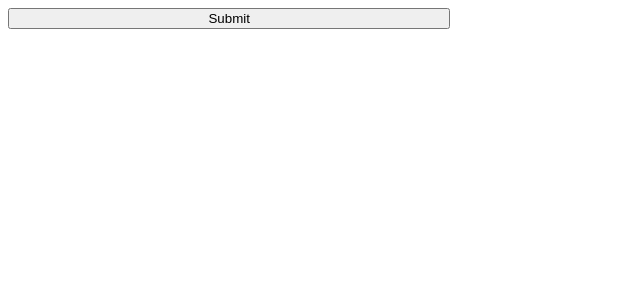
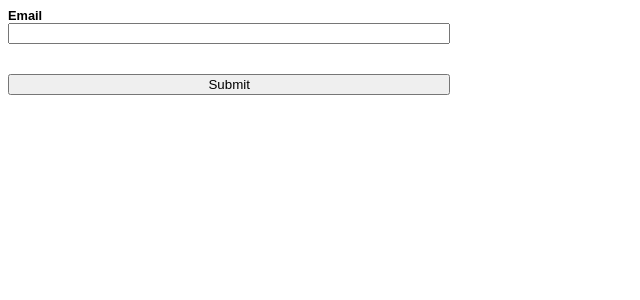
Before and after one commit to jeromeski/formik-reusable-components-demo, a React (Create React App) app: page / in a window 1280 px wide. Shown: the top 300 px of the page, without its empty margins (0-640 px from the left). Built offline with nearby package versions, Linux system fonts and the light colour scheme.

Commit message:
Formik - Input

```diff
--- a/src/components/FormikContainer.js
+++ b/src/components/FormikContainer.js
@@ -1,27 +1,33 @@
 import * as Yup from 'yup';
-import {Formik, Form} from 'formik'
+import { Formik, Form } from 'formik';
+import FormikControl from './FormikControl';
 
-function FormikContainer () {
-  const initialValues = {};
+function FormikContainer() {
+  const initialValues = {
+    email: ''
+  };
   const validationSchema = Yup.object({
-    //
-  })
-  const onSubmit = values => console.log('Form Data :', values)
-  return(
+    email: Yup.string().required('Required!')
+  });
+  const onSubmit = (values) => console.log('Form Data :', values);
+  return (
     <Formik
       initialValues={initialValues}
       onSubmit={onSubmit}
-      validationSchema={validationSchema}
-    >
-      {
-        (formik) => (
-          <Form>
-            <button type="submit">Submit</button>
-          </Form>
-        )
-      }
+      validationSchema={validationSchema}>
+      {(formik) => (
+        <Form>
+          <FormikControl
+            control="input"
+            name="email"
+            type="email"
+            label="Email"
+          />
+          <button type="submit">Submit</button>
+        </Form>
+      )}
     </Formik>
-  )
+  );
 }
 
 export default FormikContainer;
--- a/src/components/FormikControl.js
+++ b/src/components/FormikControl.js
@@ -1,17 +1,19 @@
-
+import Input from './Input';
 
 function FormikControl(props) {
-  const {control} = props
+  const { control, ...rest } = props;
 
-  switch(control) {
-    case 'input':
+  switch (control) {
+    case 'input': {
+      return <Input {...rest} />;
+    }
     case 'textarea':
     case 'select':
     case 'radio':
     case 'checkbox':
     case 'date':
-    default: return null
-
+    default:
+      return null;
   }
 }
 
--- a/src/components/Input.js
+++ b/src/components/Input.js
@@ -0,0 +1,16 @@
+import TextError from './TextError';
+
+const { Field, ErrorMessage } = require('formik');
+
+function Input(props) {
+  const { label, name, rest } = props;
+  return (
+    <div className="form-control">
+      <label htmlFor={name}>{label}</label>
+      <Field id={name} name={name} {...rest} />
+      <ErrorMessage name={name} component={TextError} />
+    </div>
+  );
+}
+
+export default Input;
--- a/src/components/TextError.js
+++ b/src/components/TextError.js
@@ -0,0 +1,7 @@
+import React from 'react';
+
+function TextError(props) {
+  return <div className="error">{props.children}</div>;
+}
+
+export default TextError;
--- a/src/styles.css
+++ b/src/styles.css
@@ -16,9 +16,26 @@
 
 .error {
   color: red;
+  font-size: 0.85rem;
 }
 
 .form-control {
   display: flex;
   flex-direction: column;
+  margin-bottom: 30px;
 }
+
+/* Utilities */
+
+.mr-2 {
+  margin-right: 5px;
+}
+
+.fa-check-circle {
+  color: green;
+}
+
+small {
+  color: grey;
+  font-weight: 400;
+}
```
